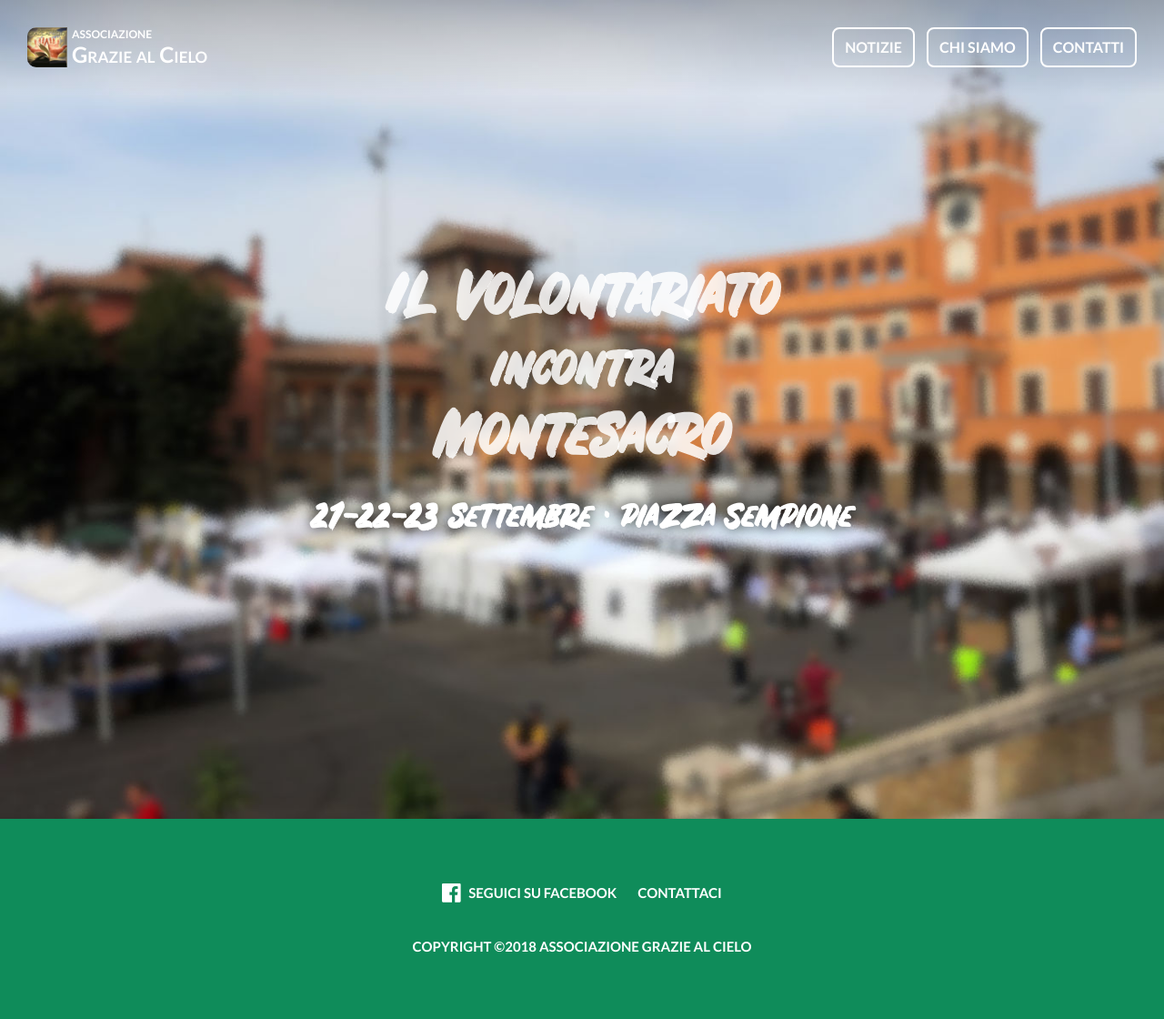
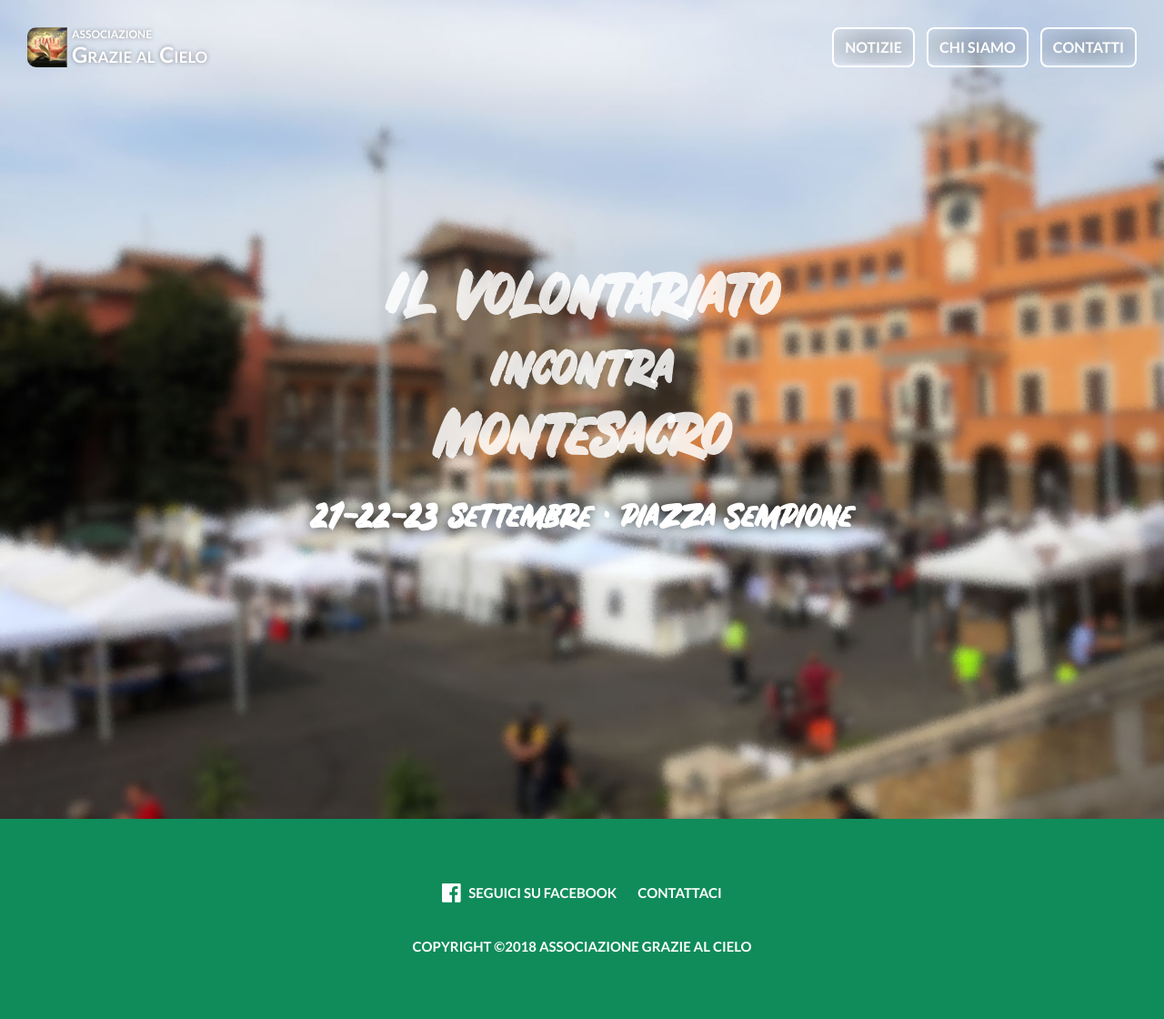
Before and after one commit to graziealcielo/graziealcielo.github.io, a Jekyll site: the page built from index.html, in a window 1280 px wide. Shown: the whole page at 91% size. Built offline with Jekyll 4.4.1, drawn with Linux system fonts in a browser that asks for light colours.

Commit message:
Ritocco navbar

```diff
--- a/_includes/navbar.html
+++ b/_includes/navbar.html
@@ -4,7 +4,7 @@
         <span>Associazione</span><br>
         <span>Grazie al Cielo</span>
     </a>
-    <a class="button" href="/notizie" title="Notizie">Notizie</a>
-    <a class="button" href="/chisiamo" title="Chi siamo">Chi siamo</a>
-    <a class="button" href="/chisiamo#contatti" title="Contatti">Contatti</a>
+    <span class="button"><a href="/notizie" title="Notizie">Notizie</a></span>
+    <span class="button"><a href="/chisiamo" title="Chi siamo">Chi siamo</a></span>
+    <span class="button"><a href="/chisiamo#contatti" title="Contatti">Contatti</a></span>
 </nav>
--- a/_sass/navbar.scss
+++ b/_sass/navbar.scss
@@ -77,9 +77,15 @@
         display: inline-block;
         height: $navbar-height;
         line-height: $navbar-height;
+        margin-left: $navbar-spacing;
+    }
+
+    .button a {
+        display: inline-block;
+        height: $navbar-height;
+        line-height: $navbar-height;
 
         padding: 0 12px;
-        margin-left: $navbar-spacing;
 
         text-align: center;
 
@@ -99,8 +105,6 @@
 
         box-sizing: border-box;
         width: 100%;
-
-        background: linear-gradient(0deg, transparent, rgba(0, 0, 0, .25));
     }
 
     &.inverted {
@@ -117,11 +121,23 @@
             color: $fg;
         }
 
+        .logo span {
+            text-shadow: 0 0 5px rgba(0, 0, 0, .4);
+        }
+
         .logo:hover, .logo:focus {
             color: $bg;
         }
 
         .button {
+            background: radial-gradient(farthest-corner, rgba(0, 0, 0, .2), transparent);
+        }
+
+        .button:hover {
+            background: none;
+        }
+
+        .button a {
             border-color: $bg;
             mix-blend-mode: screen;
 
```
